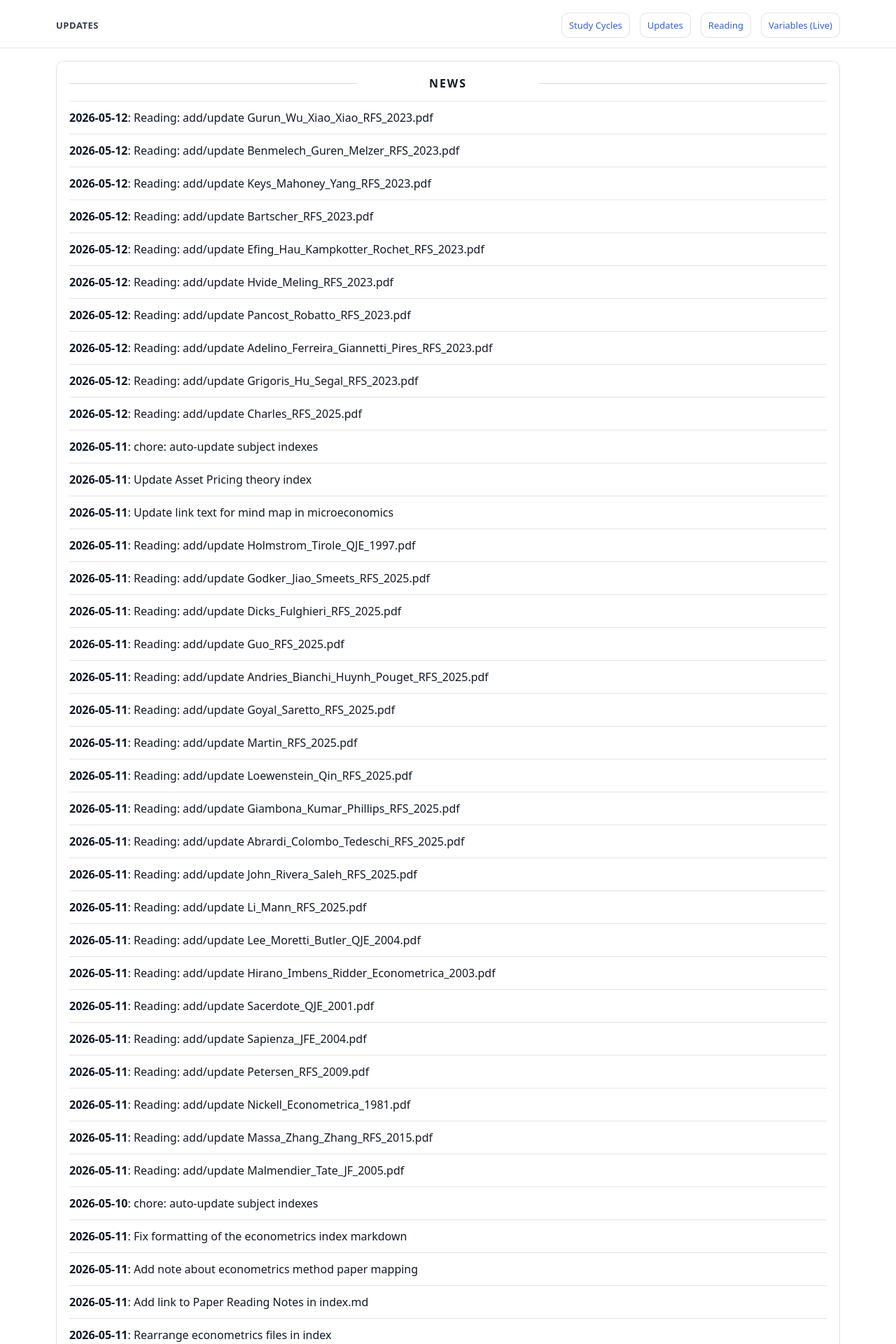
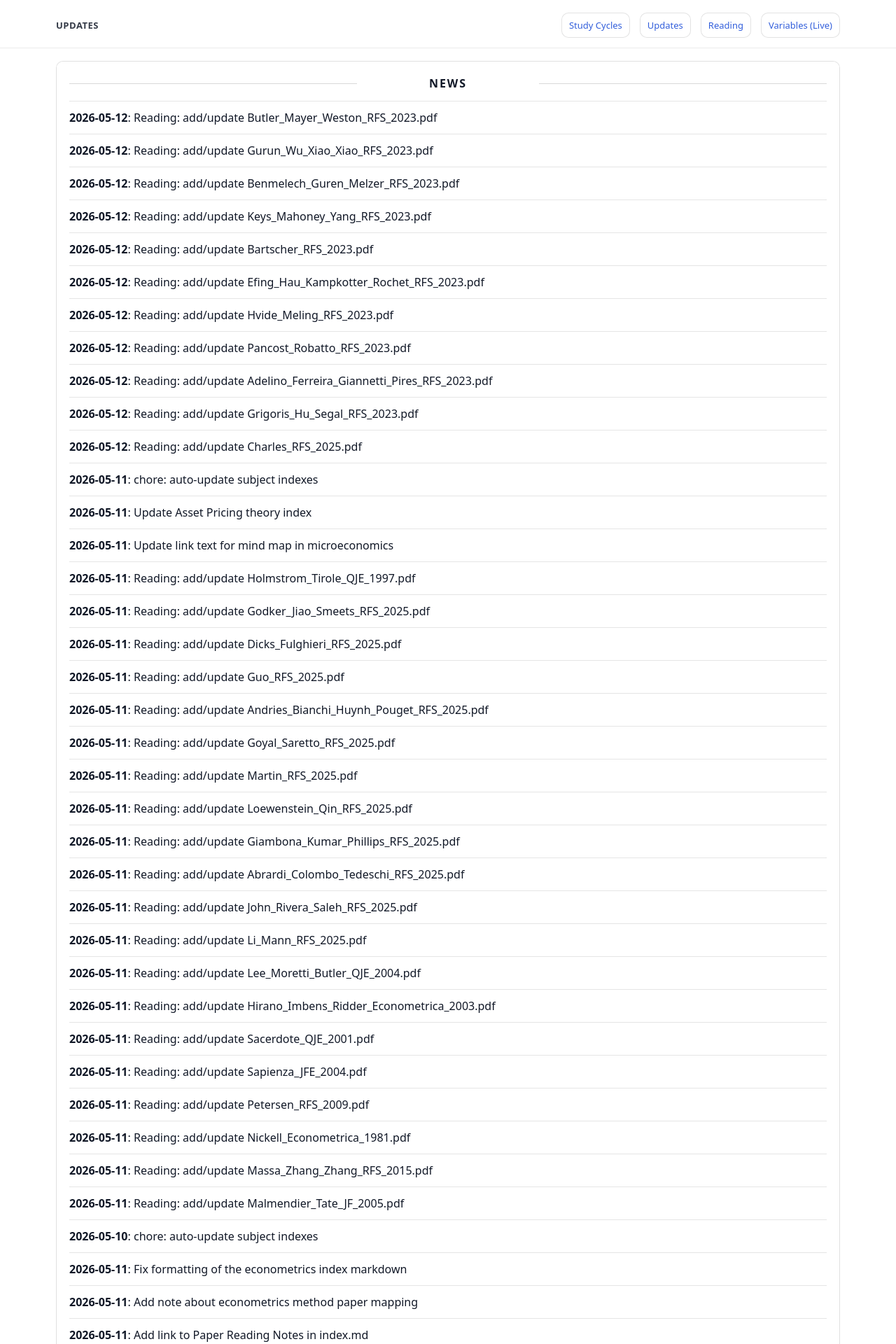
Before and after one commit to yaxinzn/study-archive, a Jekyll site: the page built from updates/index.md, in a window 1280 px wide. Shown: the top 1920 px of the page at 70% size. Built offline with Jekyll 4.4.1, drawn with Linux system fonts in a browser that asks for light colours; some of the changed text lies outside the part shown.

Commit message:
chore: update NEWS feed

```diff
--- a/_data/news.yml
+++ b/_data/news.yml
@@ -1,4 +1,7 @@
 # Auto-generated update history (sorted newest -> oldest). Do not edit manually.
+- ts: "1778540162"
+  date: "2026-05-12"
+  title: "Reading: add/update Butler_Mayer_Weston_RFS_2023.pdf"
 - ts: "1778539411"
   date: "2026-05-12"
   title: "Reading: add/update Gurun_Wu_Xiao_Xiao_RFS_2023.pdf"
```
